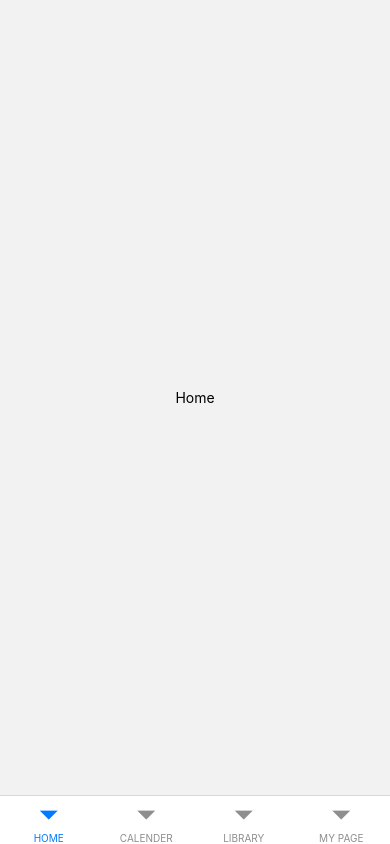
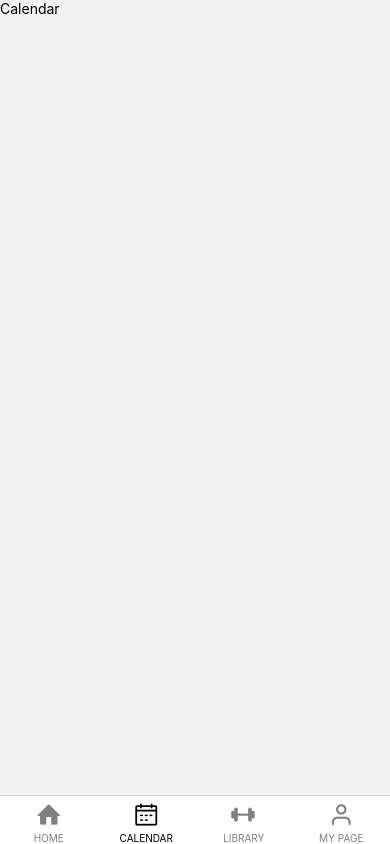
Before and after one commit to daydreamplace/Bunnit, a React Native app: screen /CALENDAR in a window 390 px wide. Built offline with nearby package versions, Linux system fonts and the light colour scheme.

Commit message:
style add bottom tab icons

```diff
--- a/app/navigators/Navigation.js
+++ b/app/navigators/Navigation.js
@@ -1,6 +1,7 @@
 import { createBottomTabNavigator } from "@react-navigation/bottom-tabs";
+import { Ionicons, Entypo, AntDesign, Feather } from "@expo/vector-icons";
 import Home from "../screens/Home";
-import Calender from "../screens/Calender";
+import Calendar from "../screens/Calendar";
 import Library from "../screens/Library";
 import MyPage from "../screens/MyPage";
 
@@ -11,12 +12,46 @@ const Navigation = () => {
     <Tab.Navigator
       screenOptions={() => ({
         headerShown: false,
+        tabBarActiveTintColor: "black",
+        tabBarInactiveTintColor: "gray",
       })}
     >
-      <Tab.Screen name="HOME" component={Home} />
-      <Tab.Screen name="CALENDER" component={Calender} />
-      <Tab.Screen name="LIBRARY" component={Library} />
-      <Tab.Screen name="MY PAGE" component={MyPage} />
+      <Tab.Screen
+        name="HOME"
+        component={Home}
+        options={{
+          tabBarIcon: ({ color, size }) => (
+            <Entypo name="home" size={size} color={color} />
+          ),
+        }}
+      />
+      <Tab.Screen
+        name="CALENDAR"
+        component={Calendar}
+        options={{
+          tabBarIcon: ({ color, size }) => (
+            <AntDesign name="calendar" size={size} color={color} />
+          ),
+        }}
+      />
+      <Tab.Screen
+        name="LIBRARY"
+        component={Library}
+        options={{
+          tabBarIcon: ({ color, size }) => (
+            <Ionicons name="barbell" size={size} color={color} />
+          ),
+        }}
+      />
+      <Tab.Screen
+        name="MY PAGE"
+        component={MyPage}
+        options={{
+          tabBarIcon: ({ color, size }) => (
+            <Feather name="user" size={size} color={color} />
+          ),
+        }}
+      />
     </Tab.Navigator>
   );
 };
--- a/app/screens/Calender.js
+++ b/app/screens/Calendar.js
@@ -1,12 +1,12 @@
 import React from "react";
 import { View, Text } from "react-native";
 
-const Calender = () => {
+const Calendar = () => {
   return (
     <View>
-      <Text>Calender</Text>
+      <Text>Calendar</Text>
     </View>
   );
 };
 
-export default Calender;
+export default Calendar;
--- a/package.json
+++ b/package.json
@@ -9,6 +9,7 @@
     "web": "expo start --web"
   },
   "dependencies": {
+    "@expo/vector-icons": "^13.0.0",
     "@react-navigation/bottom-tabs": "^6.5.5",
     "@react-navigation/native": "^6.1.4",
     "@react-navigation/native-stack": "^6.9.10",
```
Also changed, not shown: 1 other file (tests, documents, lock files or other folders).
